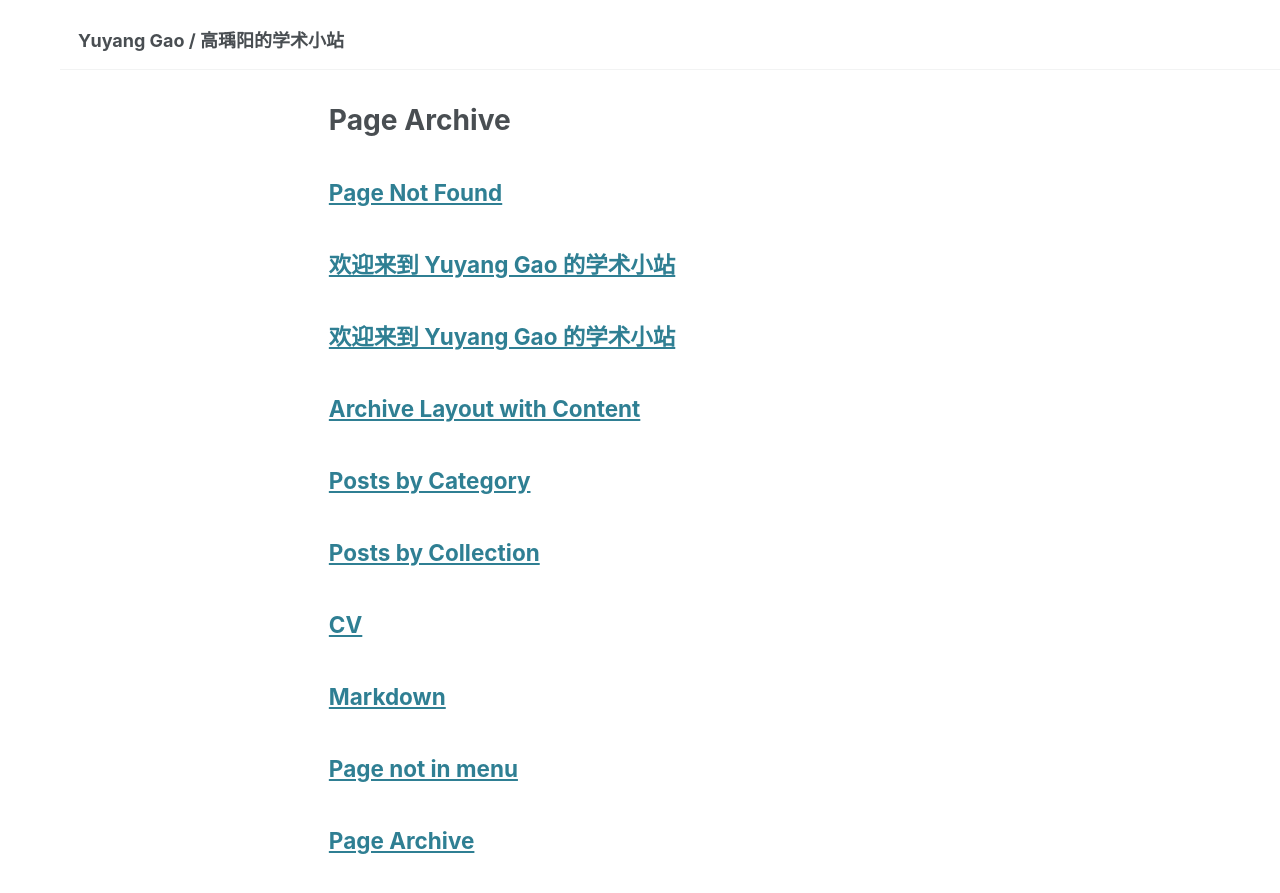
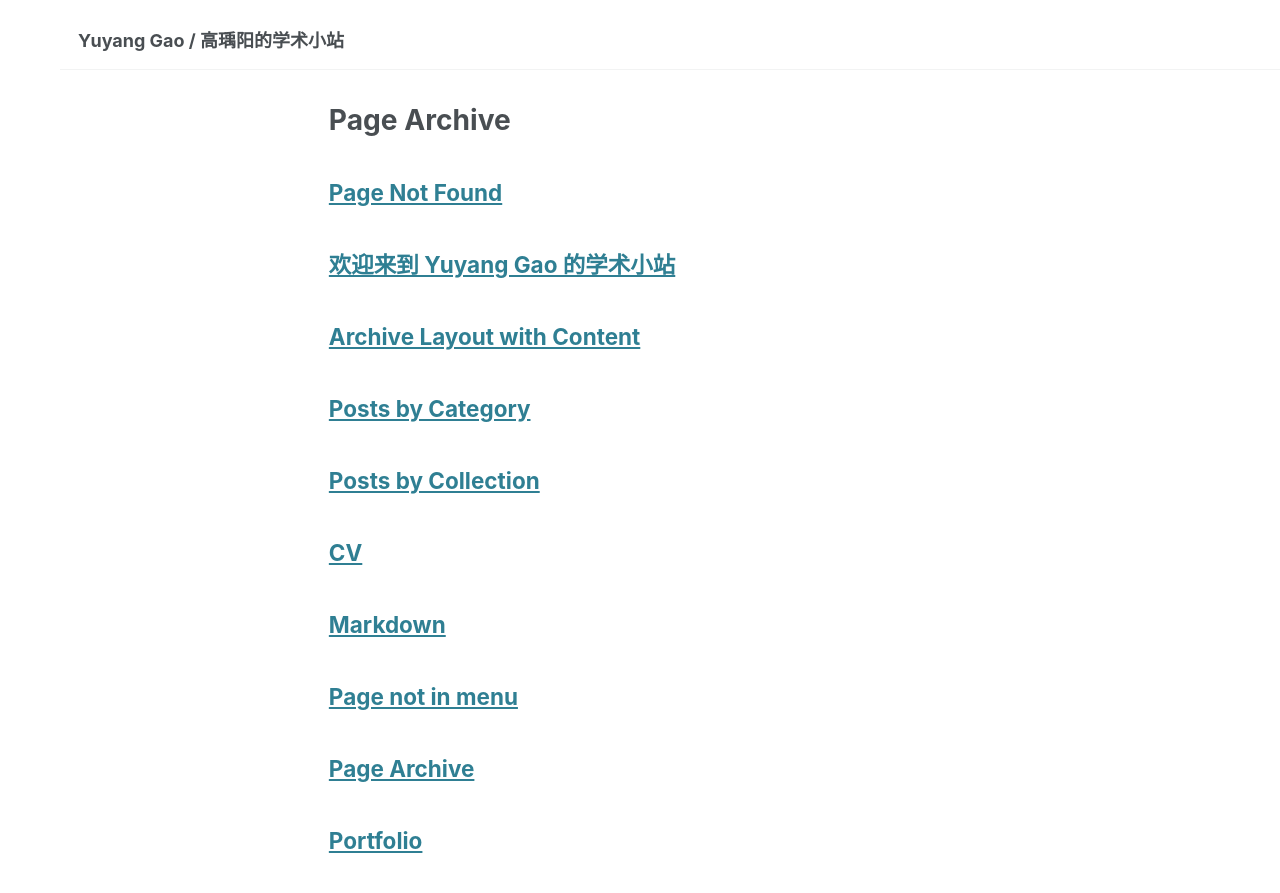
Before and after one commit to AndyGao6186/AndyGao6186.github.io, a Jekyll site: the page built from _pages/page-archive.html, in a window 1280 px wide and 900 px high. Shown: the top 893 px of the window. Built offline with Jekyll 4.4.1, drawn with Linux system fonts in a browser that asks for light colours.

Commit message:
Update about_OldVersion.md

```diff
--- a/_pages/about_OldVersion.md
+++ b/_pages/about_OldVersion.md
@@ -1,13 +1,3 @@
----
-permalink: /
-title: "欢迎来到 Yuyang Gao 的学术小站"
-author_profile: true
-redirect_from:
-  - /about/
-  - /about.html
----
-
-
 我是**高瑀阳**，目前在**大连理工大学**攻读自动化学士学位，专业排名 **1/164**，研究兴趣涵盖 **具身智能**、**机器人 manipulation** 和 **模仿学习**，主要探索如何让机器人更聪明、更稳定、更通用地执行各种任务，比如抓取物体、开门、甚至端咖啡（尽管它们目前还不太能做到最后一点）。
 
 在实验室里，我主要折腾 模仿学习（Imitation Learning）和 Sim2Real，尝试让机器人通过学习提升操作能力，而不是靠手工调参。曾在**清华大学 AI 产业研究院**实习，研究双臂移动操纵机器人，使用 ACT 进行 manipulation 学习，并取得了一些有趣的成果。
```
